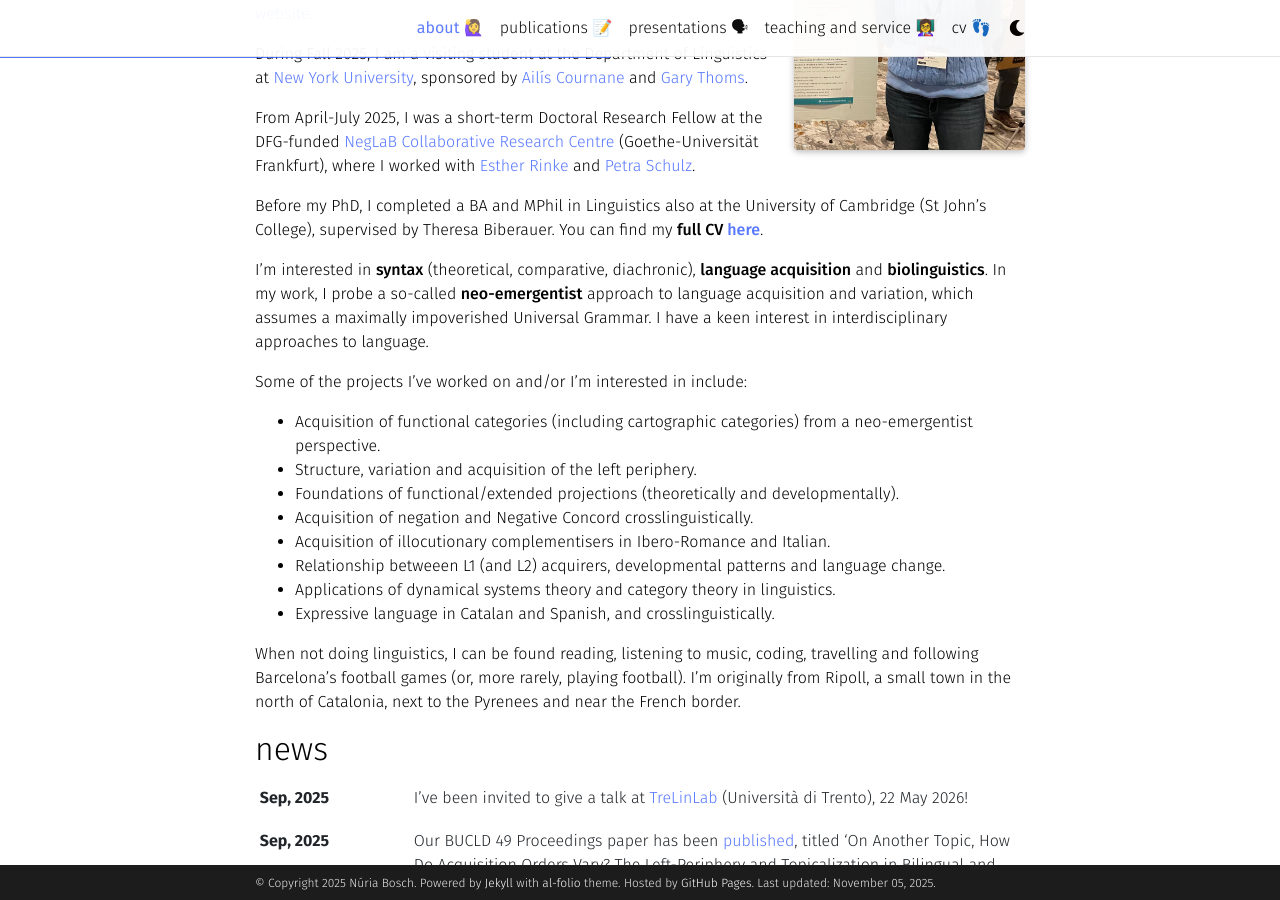
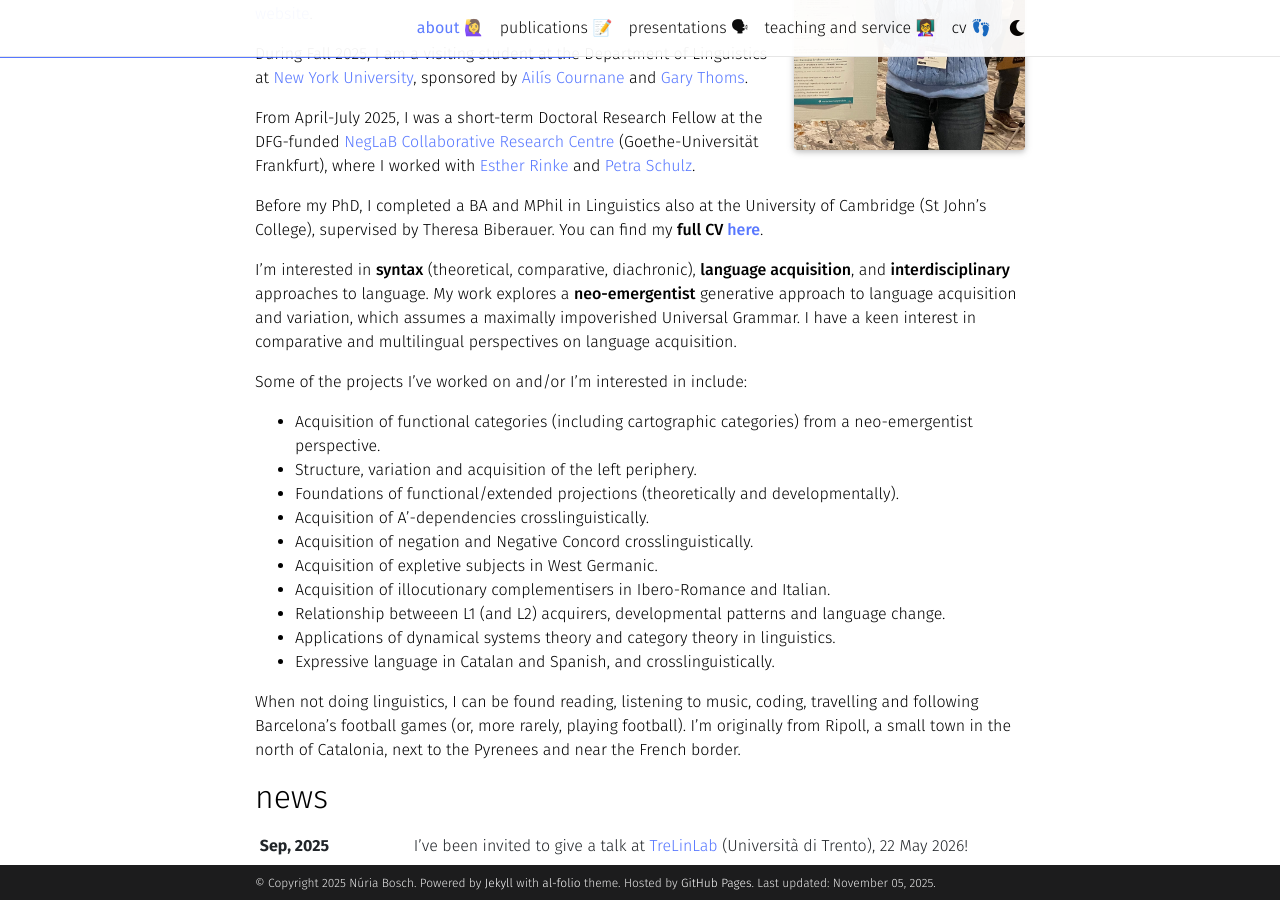
Before and after one commit to nuria-bosch/nuria-bosch.github.io, a Jekyll site: the page built from _pages/about.md, in a window 1280 px wide and 900 px high, scrolled down 359 px. Built offline with Jekyll 4.4.1, drawn with Linux system fonts in a browser that asks for light colours; full-size pictures stand in for the smaller copies a plugin makes; some web fonts are replaced; comment, search, counter and statistics services are not loaded; a style sheet for code colours, icons or effects is not loaded.

Commit message:
Update about.md

```diff
--- a/_pages/about.md
+++ b/_pages/about.md
@@ -26,14 +26,16 @@ From April-July 2025, I was a short-term Doctoral Research Fellow at the DFG-fun
 
 Before my PhD, I completed a BA and MPhil in Linguistics also at the University of Cambridge (St John's College), supervised by Theresa Biberauer. You can find my **full CV [here](https://nuria-bosch.github.io/assets/pdf/Bosch_cv_October_2025.pdf)**.
 
-I'm interested in **syntax** (theoretical, comparative, diachronic), **language acquisition** and **biolinguistics**. In my work, I probe a so-called **neo-emergentist** approach to language acquisition and variation, which assumes a maximally impoverished Universal Grammar. I have a keen interest in interdisciplinary approaches to language.
+I'm interested in **syntax** (theoretical, comparative, diachronic), **language acquisition**, and **interdisciplinary** approaches to language. My work explores a **neo-emergentist** generative approach to language acquisition and variation, which assumes a maximally impoverished Universal Grammar. I have a keen interest in comparative and multilingual perspectives on language acquisition.
 
 Some of the projects I've worked on and/or I'm interested in include:
 
 - Acquisition of functional categories (including cartographic categories) from a neo-emergentist perspective.
 - Structure, variation and acquisition of the left periphery.
 - Foundations of functional/extended projections (theoretically and developmentally).
+- Acquisition of A'-dependencies crosslinguistically.
 - Acquisition of negation and Negative Concord crosslinguistically.
+- Acquisition of expletive subjects in West Germanic.
 - Acquisition of illocutionary complementisers in Ibero-Romance and Italian.
 - Relationship betweeen L1 (and L2) acquirers, developmental patterns and language change.
 - Applications of dynamical systems theory and category theory in linguistics.
```
